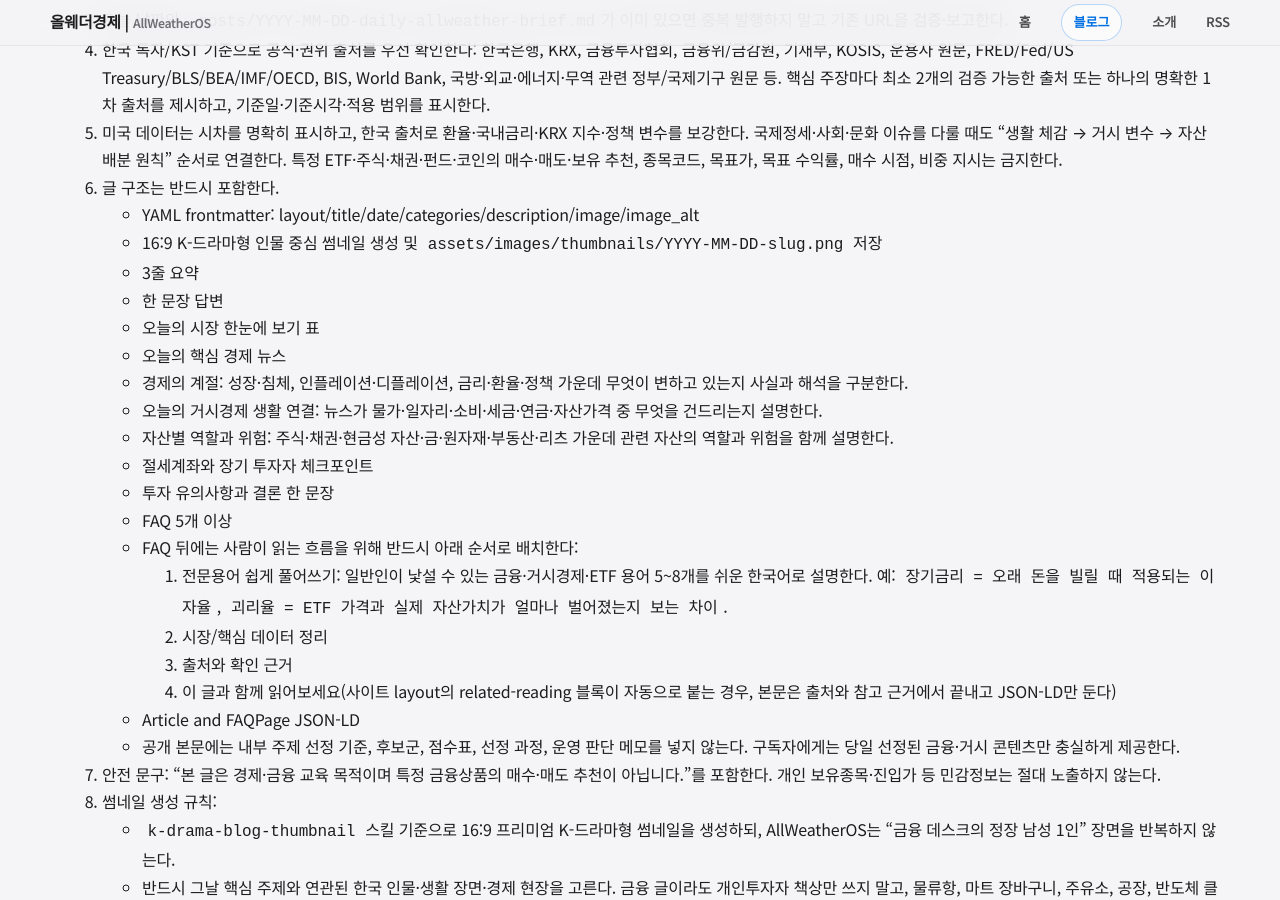
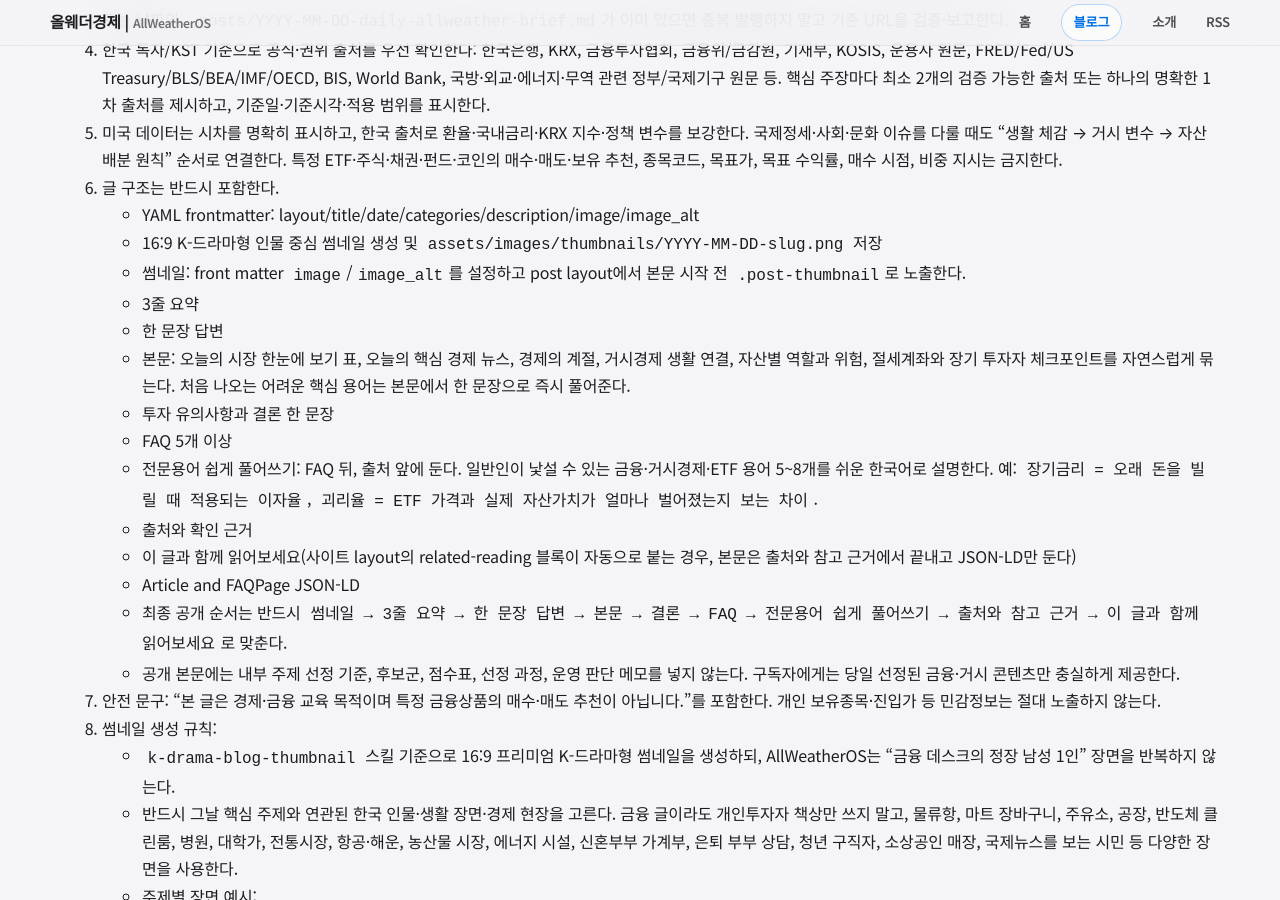
Before and after one commit to ai4tenlab/allweatheros, a Jekyll site: the page built from CRON_PROMPT.md, in a window 1280 px wide and 900 px high, scrolled down 1347 px. Built offline with Jekyll 4.4.1, drawn with Linux system fonts in a browser that asks for light colours; our own code applies the rules of GitHub Pages for plain Markdown files.

Commit message:
docs: standardize reader-first post order

```diff
--- a/CRON_PROMPT.md
+++ b/CRON_PROMPT.md
@@ -34,22 +34,17 @@
 6. 글 구조는 반드시 포함한다.
    - YAML frontmatter: layout/title/date/categories/description/image/image_alt
    - 16:9 K-드라마형 인물 중심 썸네일 생성 및 `assets/images/thumbnails/YYYY-MM-DD-slug.png` 저장
+   - 썸네일: front matter `image`/`image_alt`를 설정하고 post layout에서 본문 시작 전 `.post-thumbnail`로 노출한다.
    - 3줄 요약
    - 한 문장 답변
-   - 오늘의 시장 한눈에 보기 표
-   - 오늘의 핵심 경제 뉴스
-   - 경제의 계절: 성장·침체, 인플레이션·디플레이션, 금리·환율·정책 가운데 무엇이 변하고 있는지 사실과 해석을 구분한다.
-   - 오늘의 거시경제 생활 연결: 뉴스가 물가·일자리·소비·세금·연금·자산가격 중 무엇을 건드리는지 설명한다.
-   - 자산별 역할과 위험: 주식·채권·현금성 자산·금·원자재·부동산·리츠 가운데 관련 자산의 역할과 위험을 함께 설명한다.
-   - 절세계좌와 장기 투자자 체크포인트
+   - 본문: 오늘의 시장 한눈에 보기 표, 오늘의 핵심 경제 뉴스, 경제의 계절, 거시경제 생활 연결, 자산별 역할과 위험, 절세계좌와 장기 투자자 체크포인트를 자연스럽게 묶는다. 처음 나오는 어려운 핵심 용어는 본문에서 한 문장으로 즉시 풀어준다.
    - 투자 유의사항과 결론 한 문장
    - FAQ 5개 이상
-   - FAQ 뒤에는 사람이 읽는 흐름을 위해 반드시 아래 순서로 배치한다:
-     1. 전문용어 쉽게 풀어쓰기: 일반인이 낯설 수 있는 금융·거시경제·ETF 용어 5~8개를 쉬운 한국어로 설명한다. 예: `장기금리 = 오래 돈을 빌릴 때 적용되는 이자율`, `괴리율 = ETF 가격과 실제 자산가치가 얼마나 벌어졌는지 보는 차이`.
-     2. 시장/핵심 데이터 정리
-     3. 출처와 확인 근거
-     4. 이 글과 함께 읽어보세요(사이트 layout의 related-reading 블록이 자동으로 붙는 경우, 본문은 출처와 참고 근거에서 끝내고 JSON-LD만 둔다)
+   - 전문용어 쉽게 풀어쓰기: FAQ 뒤, 출처 앞에 둔다. 일반인이 낯설 수 있는 금융·거시경제·ETF 용어 5~8개를 쉬운 한국어로 설명한다. 예: `장기금리 = 오래 돈을 빌릴 때 적용되는 이자율`, `괴리율 = ETF 가격과 실제 자산가치가 얼마나 벌어졌는지 보는 차이`.
+   - 출처와 확인 근거
+   - 이 글과 함께 읽어보세요(사이트 layout의 related-reading 블록이 자동으로 붙는 경우, 본문은 출처와 참고 근거에서 끝내고 JSON-LD만 둔다)
    - Article and FAQPage JSON-LD
+   - 최종 공개 순서는 반드시 `썸네일 → 3줄 요약 → 한 문장 답변 → 본문 → 결론 → FAQ → 전문용어 쉽게 풀어쓰기 → 출처와 참고 근거 → 이 글과 함께 읽어보세요`로 맞춘다.
    - 공개 본문에는 내부 주제 선정 기준, 후보군, 점수표, 선정 과정, 운영 판단 메모를 넣지 않는다. 구독자에게는 당일 선정된 금융·거시 콘텐츠만 충실하게 제공한다.
 7. 안전 문구: “본 글은 경제·금융 교육 목적이며 특정 금융상품의 매수·매도 추천이 아닙니다.”를 포함한다. 개인 보유종목·진입가 등 민감정보는 절대 노출하지 않는다.
 8. 썸네일 생성 규칙:
```
